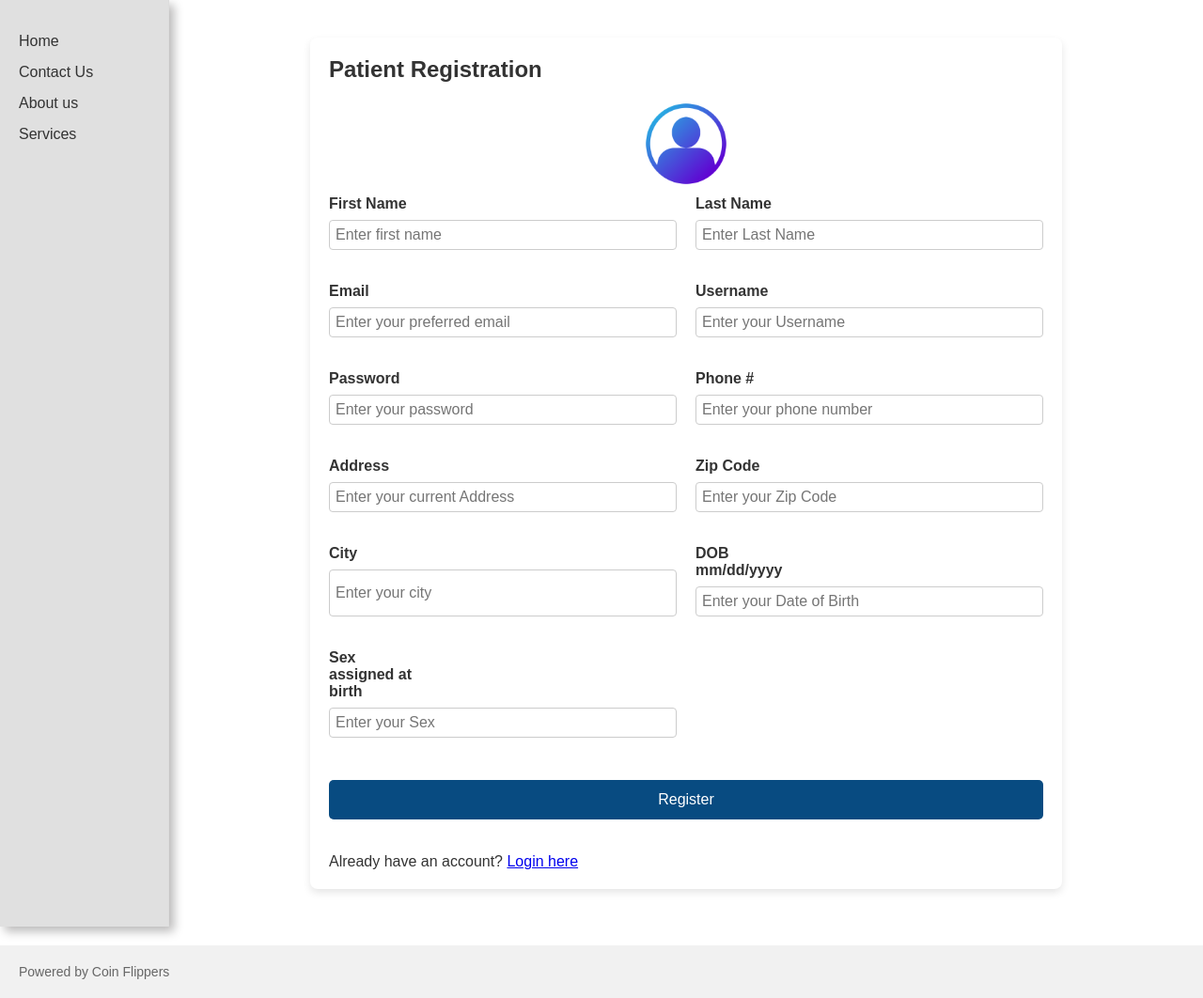
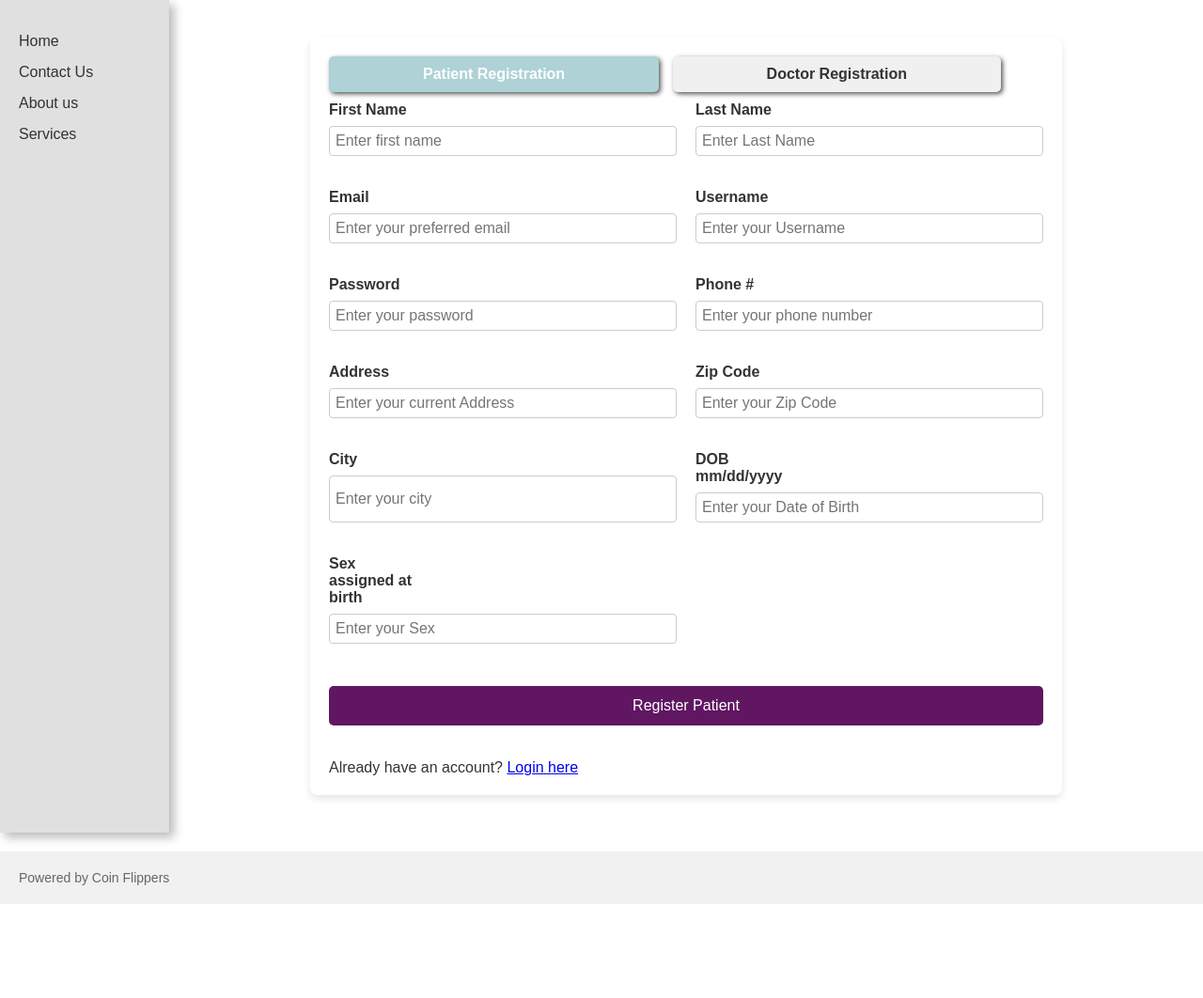
Before and after one commit to gfj2e/Patient_Management_Database, a Flask app: page /register in a window 1280 px wide. Shown: the part 75-1137 px from the top of the page at 94% size. After the commit the page ends 1037 px from the top, so only its background shows below. Run offline with Flask 3, Linux system fonts and the light colour scheme.

Commit message:
added doctor registration tab

```diff
--- a/app/auth/routes.py
+++ b/app/auth/routes.py
@@ -7,7 +7,7 @@ auth_bp = Blueprint("auth", __name__, template_folder="templates")
 def register():
     if request.method == 'POST':
         # Handle registration form (save to DB later if needed)
-        return redirect(url_for('login'))
+        return redirect(url_for('auth.login'))
     return render_template('register.html', title="Register")
 
 # Login
--- a/app/auth/templates/register.html
+++ b/app/auth/templates/register.html
@@ -6,6 +6,7 @@
   <title>Register</title>
   <link rel="stylesheet" href="{{ url_for('static', filename='styles.css') }}">
   <link rel="stylesheet" href="{{ url_for('static', filename='login_styles.css') }}">
+
 </head>
 
 <body>
@@ -32,11 +33,18 @@
         <!-- Register Content -->
         <div class="content">
            <div class="register-page">
-            <h2 id="Registration-title">Patient Registration</h2>
-            <img class="register-profile-icon" src="{{ url_for('static', filename='images/user.png') }}" alt="registration profile icon">
 
-        <!--Registration Input-->
-        <form action="#" method="post">
+<!--added tabs-->
+        <div class="tabs">
+          <div class="tab active" onclick="openTab('patient')">Patient Registration</div>
+          <div class="tab" onclick="openTab('doctor')">Doctor Registration</div>
+        </div>
+
+        <!--Patient Registration Input-->
+        <div class="tab-content">
+            <form id="patient" class="active" method="POST" action="{{ url_for('auth.register') }}">
+                <input type="hidden" name="role" value="patient">
+        <!--<form action="#" method="post">-->
             <div class="form-grid">
                 <div class="form-row">
                     <label>First Name</label>
@@ -95,9 +103,59 @@
             </div>
 
           <!--Submit button-->
-          <button type="submit">Register</button>
+          <button type="submit">Register Patient</button>
             </form>
             <br><br>
+
+<!--doctor registration inputs-->
+        <form id="doctor" method="POST" action="{{ url_for('auth.register') }}">
+            <input type="hidden" name="role" value="doctor">
+        <div class="form-grid">
+            <div class="form-row">
+                <label>First Name</label>
+                <input type="text" name="first_name" required>
+            </div>
+            <div class="form-row">
+                <label>Last Name</label>
+                <input type="text" name="last_name" required>
+            </div>
+            <div class="form-row">
+                <label>Email</label>
+                <input type="email" name="email" required>
+            </div>
+            <div class="form-row">
+                <label>Username</label>
+                <input type="text" name="username" required>
+            </div>
+            <div class="form-row">
+                <label>Password</label>
+                <input type="password" name="password" required>
+            </div>
+            <div class="form-row">
+                <label>Specialty</label>
+                <input type="text" name="specialty" required>
+            </div>
+            <div class="form-row">
+                <label>Phone #</label>
+                <input type="text" name="phone_number" required>
+            </div>
+            <div class="form-row">
+                <label>Address</label>
+                <input type="text" name="address" required>
+            </div>
+            <div class="form-row">
+                <label>City</label>
+                <input type="text" name="city" required>
+            </div>
+            <div class="form-row">
+                <label>State</label>
+                <input type="text" name="state" required>
+            </div>
+            <button type="submit">Register Doctor</button>
+            </form>
+         </div>
+        </div>
+
             <!--If user already has an account, links them to login-->
             <p>Already have an account?
                 <a href="{{ url_for('auth.login') }}">Login here</a>
@@ -108,5 +166,16 @@
   <footer>
     <p>Powered by Coin Flippers</p>
   </footer>
+
+<script>
+//toggle
+    function openTab(tabName) {
+      document.querySelectorAll('.tab').forEach(t => t.classList.remove('active'));
+      document.querySelector(`[onclick="openTab('${tabName}')"]`).classList.add('active');
+      document.querySelectorAll('.tab-content form').forEach(f => f.classList.remove('active'));
+      document.getElementById(tabName).classList.add('active');
+    }
+</script>
+
 </body>
 </html>
--- a/static/login_styles.css
+++ b/static/login_styles.css
@@ -324,7 +324,7 @@ body {
 /*Submit button for the registration information*/
 button[type="submit"] {
     padding: 12px;
-    background-color:  #084b81;
+    background-color:  rgb(97, 22, 97);
     color: #fff;
     border: none;
     border-radius: 5px;
--- a/static/styles.css
+++ b/static/styles.css
@@ -44,6 +44,30 @@ body {
   background: #aed2d6;
   color: #fff;
 }
+
+.tab {
+  display: inline-block;
+  padding: 10px 100px;
+  margin-right: 10px;
+  margin-bottom: 10px;
+  background-color: #f0f0f0;
+  border-radius: 5px;
+  cursor: pointer;
+  font-weight: bold;
+  box-shadow: 2px 2px 5px rgb(84, 84, 84);
+  transition: background-color 0.3s ease;
+}
+
+.tab:hover {
+  background-color: #aed2d6;
+}
+
+.tab.active {
+  background-color: #aed2d6;
+  color: white;
+}
+.tab-content form { display: none; }
+.tab-content form.active { display: block; }
 
 /*Container holding website content*/
 .container{
```
Lines whose indentation alone changed are shown as unchanged.
